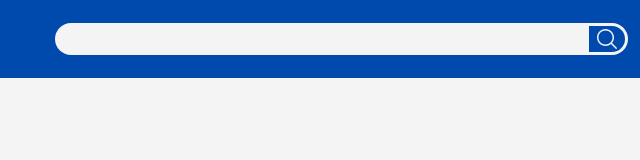
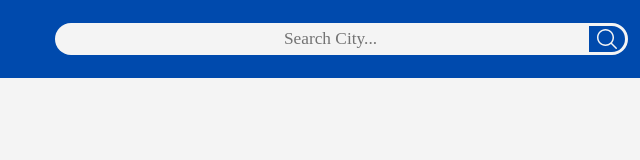
Before and after one commit to KQFoo/real-time-weather-web, a plain HTML site: page code/Frontend/webpage.html in a window 1280 px wide. Shown: the top 160 px of the page, 319-959 px from the left. Drawn offline with Linux system fonts and the light colour scheme.

Commit message:
added PlaceHolder for Searchbar

```diff
--- a/code/Frontend/webpage.html
+++ b/code/Frontend/webpage.html
@@ -14,7 +14,7 @@
             <p class="firstStyle">Jus</p><p class="secondStyle">Weather</p>
         </div>
         <div class="searchBar">
-            <input type="text" class="barStyle">
+            <input type="text" class="barStyle" placeholder="Search City...">
             <button type="submit" class="barStyle">
                 <svg class="magnifier" clip-rule="evenodd" fill-rule="evenodd" stroke-linejoin="round" stroke-miterlimit="2" viewBox="0 0 24 24" xmlns="http://www.w3.org/2000/svg">
                     <path d="m15.97 17.031c-1.479 1.238-3.384 1.985-5.461 1.985-4.697 0-8.509-3.812-8.509-8.508s3.812-8.508 8.509-8.508c4.695 0 8.508 3.812 8.508 8.508 0 2.078-.747 3.984-1.985 5.461l4.749 4.75c.146.146.219.338.219.531 0 .587-.537.75-.75.75-.192 0-.384-.073-.531-.22zm-5.461-13.53c-3.868 0-7.007 3.14-7.007 7.007s3.139 7.007 7.007 7.007c3.866 0 7.007-3.14 7.007-7.007s-3.141-7.007-7.007-7.007z" fill-rule="nonzero"/>
--- a/code/Frontend/webstyles.css
+++ b/code/Frontend/webstyles.css
@@ -66,8 +66,16 @@ button.barStyle
     border: #f4f4f4 solid;
     border-radius: 0 50px 50px 0;
     cursor: pointer;
-
-
+}
+input::placeholder
+{
+    color: #737373;
+    text-align: center;
+    font-family: 'DM Sans';
+    font-size: 130%;
+    height: fit-content;
+    padding-left: 10px;
+    width: 100%;
 }
 .magnifier
 {
```
